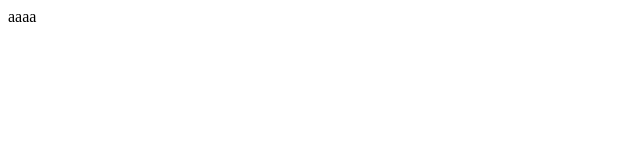
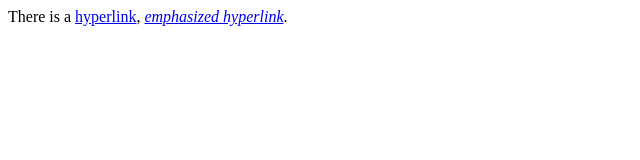
Before and after one commit to richardimaoka/content-editable-sandbox, a plain HTML site: page index.html in a window 1280 px wide. Shown: the whole page, without its empty margins (0-640 px from the left). Drawn offline with Linux system fonts and the light colour scheme.

Commit message:
nested tree

```diff
--- a/index.html
+++ b/index.html
@@ -8,6 +8,10 @@
     }
   </style>
   <body>
-    <div contenteditable="true">aaaa</div>
+    <div contenteditable="true">
+      There is a <a href="https://google.com">hyperlink</a>,
+      <a href="https://google.com"><em>emphasized hyperlink</em></a
+      >.
+    </div>
   </body>
 </html>
```
